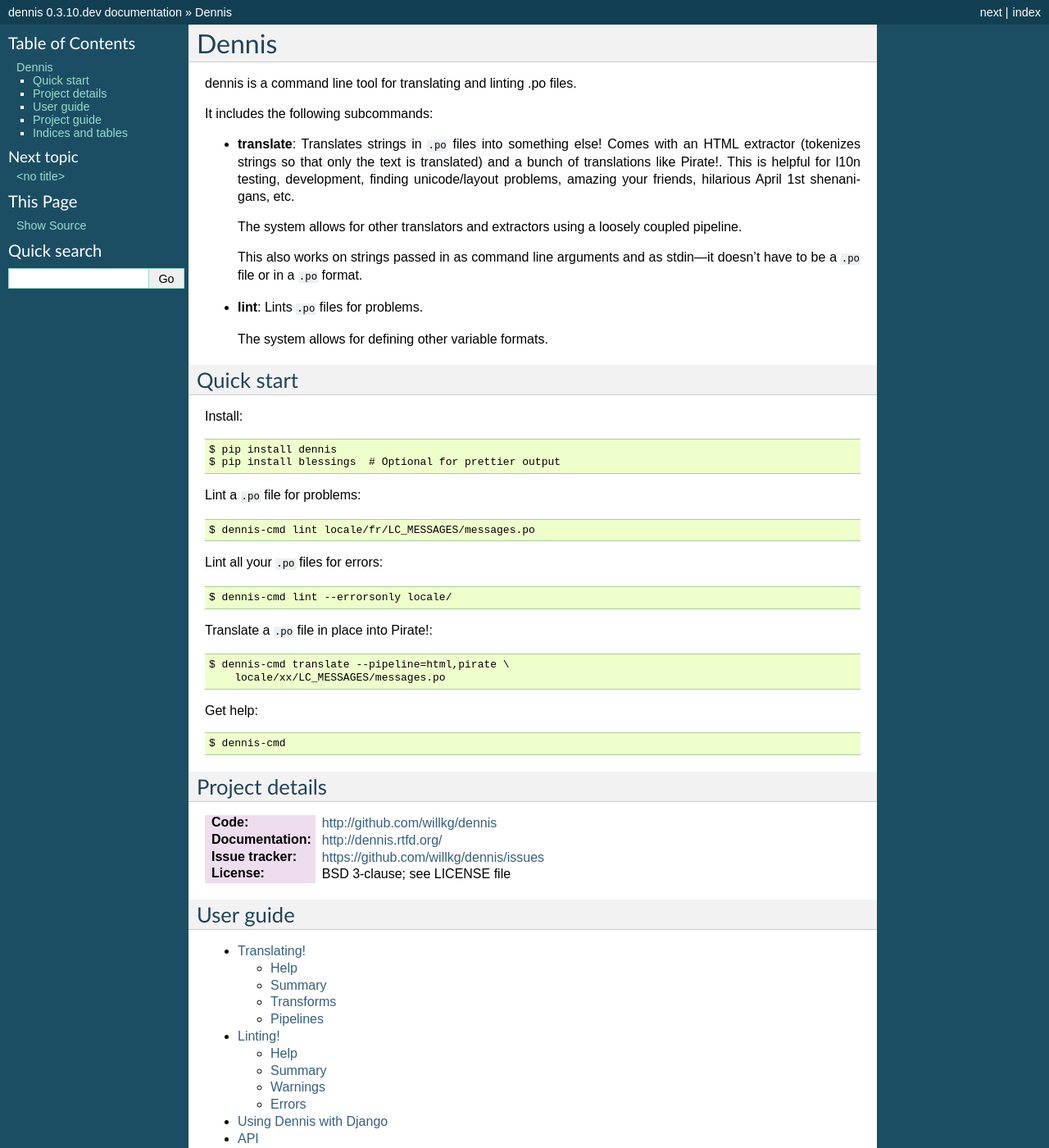
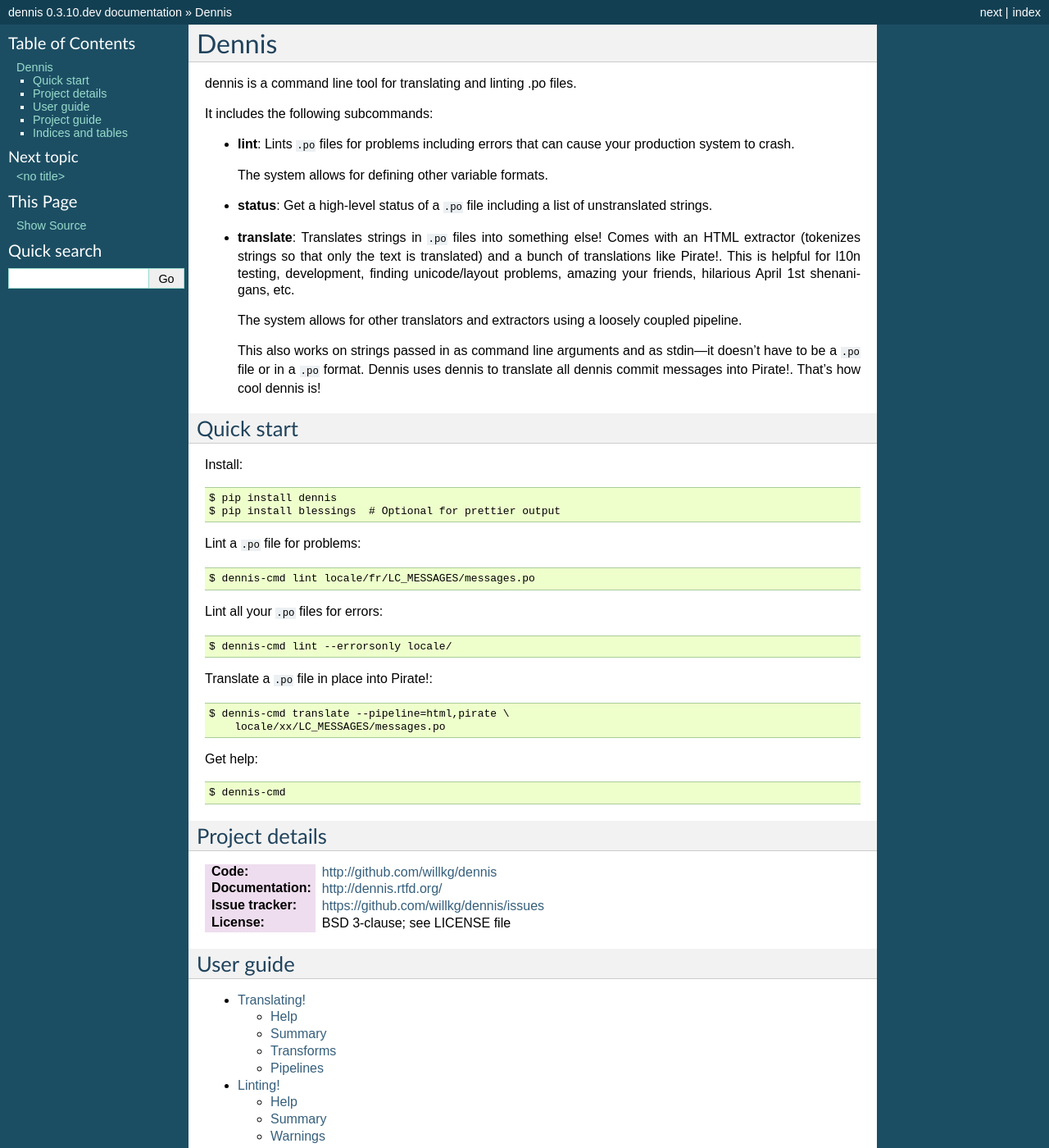
Before and after one commit to mozilla/dennis, a Sphinx documentation site: the page built from docs/index.rst, in a window 1280 px wide and 1400 px high. Shown: the whole window at 82% size. Built offline with Sphinx 7.4.7, drawn with Linux system fonts in a browser that asks for light colours; some of the changed text lies outside the part shown.

Commit message:
Add status docs to documentation

```diff
--- a/docs/index.rst
+++ b/docs/index.rst
@@ -5,6 +5,14 @@
 dennis is a command line tool for translating and linting .po files.
 
 It includes the following subcommands:
+
+* **lint**: Lints ``.po`` files for problems including errors that
+  can cause your production system to crash.
+
+  The system allows for defining other variable formats.
+
+* **status**: Get a high-level status of a ``.po`` file including
+  a list of unstranslated strings.
 
 * **translate**: Translates strings in ``.po`` files into something
   else! Comes with an HTML extractor (tokenizes strings so that only
@@ -18,11 +26,8 @@
 
   This also works on strings passed in as command line arguments and
   as stdin---it doesn't have to be a ``.po`` file or in a ``.po``
-  format.
-
-* **lint**: Lints ``.po`` files for problems.
-
-  The system allows for defining other variable formats.
+  format. Dennis uses dennis to translate all dennis commit messages
+  into Pirate!. That's how cool dennis is!
 
 
 Quick start
```
Also changed, not shown: other parts of docs/index.rst (+1 -0 lines).
